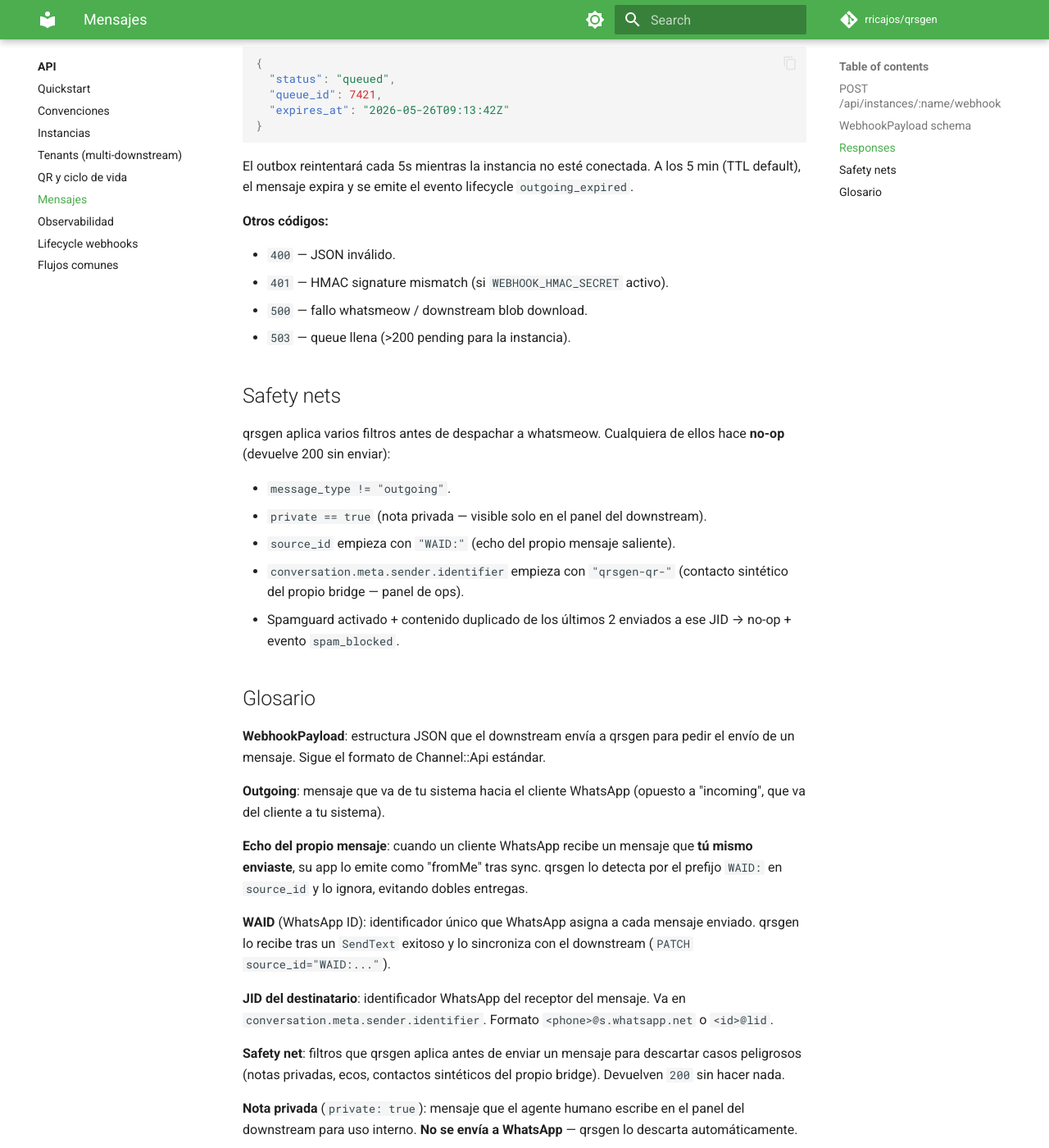
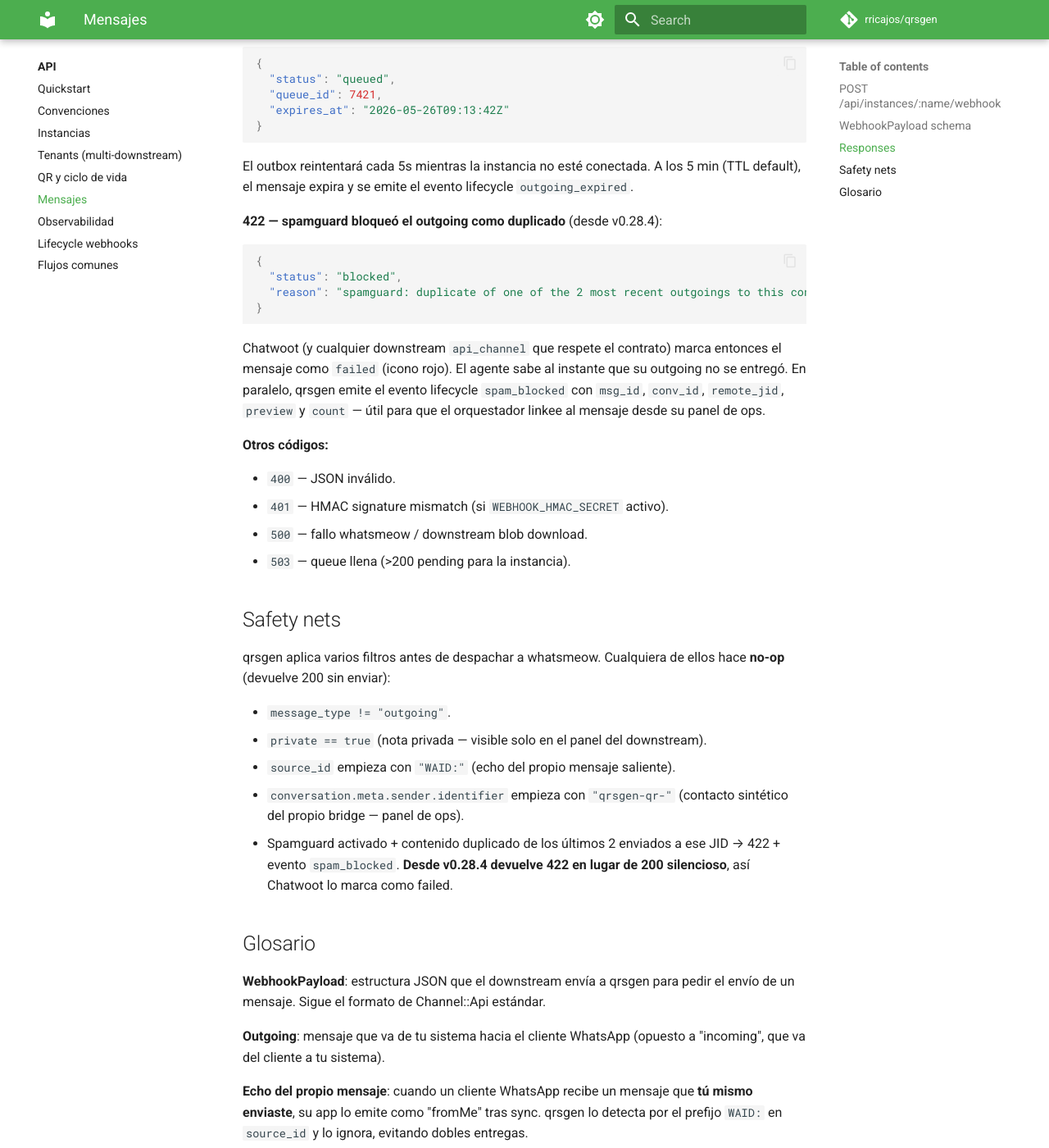
Before and after one commit to rricajos/qrsgen, an MkDocs documentation site: the page built from docs/api/messages.md, in a window 1280 px wide and 1400 px high, scrolled down 1778 px. Shown: the whole window at 82% size. Built offline with MkDocs 1.6.1 and Material for MkDocs 9.7.7, drawn with Linux system fonts in a browser that asks for light colours; comment, search, counter and statistics services are not loaded.

Commit message:
docs: document HTTP 422 spamguard response (v0.28.4) + bump env-vars default

````diff
--- a/docs/api/messages.md
+++ b/docs/api/messages.md
@@ -71,6 +71,21 @@
 A los 5 min (TTL default), el mensaje expira y se emite el evento
 lifecycle `outgoing_expired`.
 
+**422 — spamguard bloqueó el outgoing como duplicado** (desde v0.28.4):
+```json
+{
+  "status": "blocked",
+  "reason": "spamguard: duplicate of one of the 2 most recent outgoings to this contact"
+}
+```
+
+Chatwoot (y cualquier downstream `api_channel` que respete el contrato)
+marca entonces el mensaje como `failed` (icono rojo). El agente sabe al
+instante que su outgoing no se entregó. En paralelo, qrsgen emite el
+evento lifecycle `spam_blocked` con `msg_id`, `conv_id`, `remote_jid`,
+`preview` y `count` — útil para que el orquestador linkee al mensaje
+desde su panel de ops.
+
 **Otros códigos:**
 
 - `400` — JSON inválido.
@@ -88,8 +103,9 @@
 - `source_id` empieza con `"WAID:"` (echo del propio mensaje saliente).
 - `conversation.meta.sender.identifier` empieza con `"qrsgen-qr-"`
   (contacto sintético del propio bridge — panel de ops).
-- Spamguard activado + contenido duplicado de los últimos 2 enviados a ese
-  JID → no-op + evento `spam_blocked`.
+- Spamguard activado + contenido duplicado de los últimos 2 enviados a
+  ese JID → 422 + evento `spam_blocked`. **Desde v0.28.4 devuelve 422
+  en lugar de 200 silencioso**, así Chatwoot lo marca como failed.
 
 ## Glosario
 
````
Also changed, not shown: docs/deployment/env-vars.md (+1 -1 lines).
